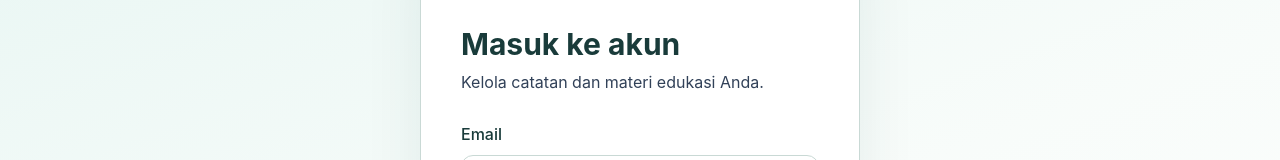
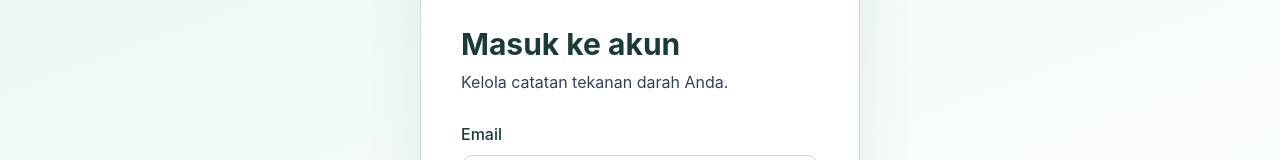
Before and after one commit to Alzakyp/hytecare, a Next.js app: page /login in a window 1280 px wide. Shown: the part 133-293 px from the top of the page. Built offline with nearby package versions, Linux system fonts and the light colour scheme.

Commit message:
fix(ui): remove remaining education labels from patient surface

```diff
--- a/src/app/(auth)/login/page.tsx
+++ b/src/app/(auth)/login/page.tsx
@@ -5,7 +5,7 @@ import { signIn } from "@/lib/auth/actions";
 import { registrationEnabled } from "@/lib/auth/helpers.js";
 
 export default function LoginPage() {
-  return <AuthCard title="Masuk ke akun"><p className="mb-7 text-slate-700">Kelola catatan dan materi edukasi Anda.</p>
+  return <AuthCard title="Masuk ke akun"><p className="mb-7 text-slate-700">Kelola catatan tekanan darah Anda.</p>
     <AuthForm action={signIn} submitLabel="Masuk" mode="login" />
     <div className="mt-6 flex flex-wrap gap-x-5 gap-y-3 text-sm"><Link className="underline" href="/forgot-password">Lupa kata sandi?</Link>{registrationEnabled({ ENABLE_REGISTRATION: process.env.ENABLE_REGISTRATION }) && <Link className="underline" href="/register">Daftar pasien</Link>}</div>
   </AuthCard>;
--- a/src/app/(patient)/game/page.tsx
+++ b/src/app/(patient)/game/page.tsx
@@ -1 +1 @@
-export default function QuizPage() { return <section><h1 className="text-2xl font-bold">Kuis Edukasi</h1><p className="mt-3">Kuis dan penilaian server belum tersedia pada fondasi Fase 1. Skor kuis bukan penilaian kondisi kesehatan.</p></section>; }
+export default function QuizPage() { return <section><h1 className="text-2xl font-bold">Kuis</h1><p className="mt-3">Kuis belum tersedia. Skor kuis bukan penilaian kondisi kesehatan.</p></section>; }
```
